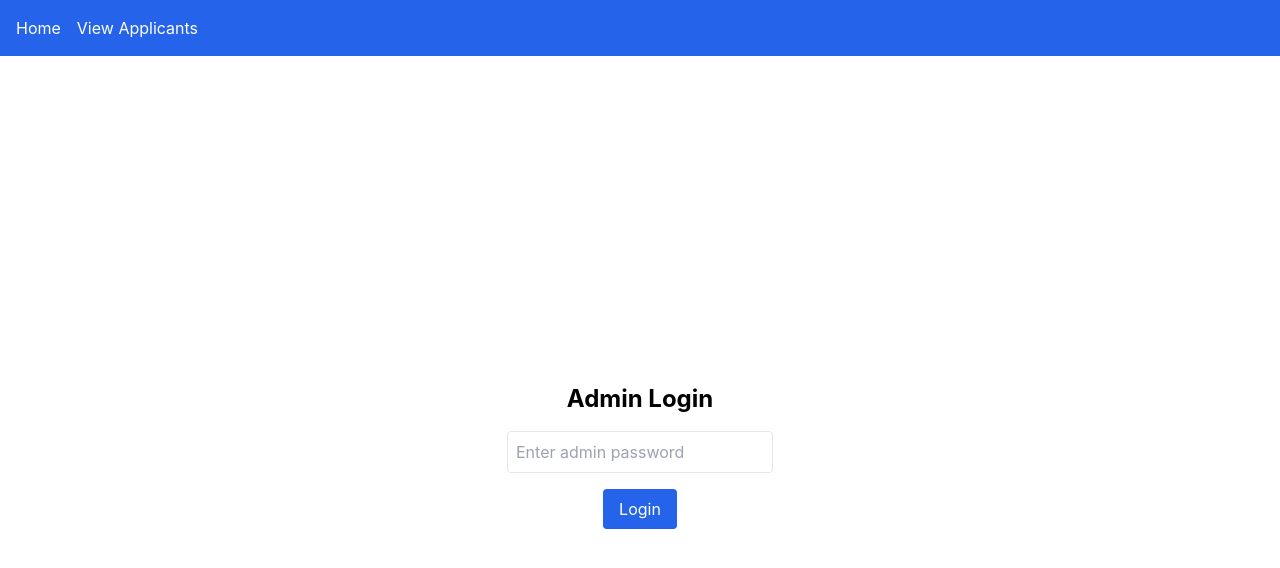
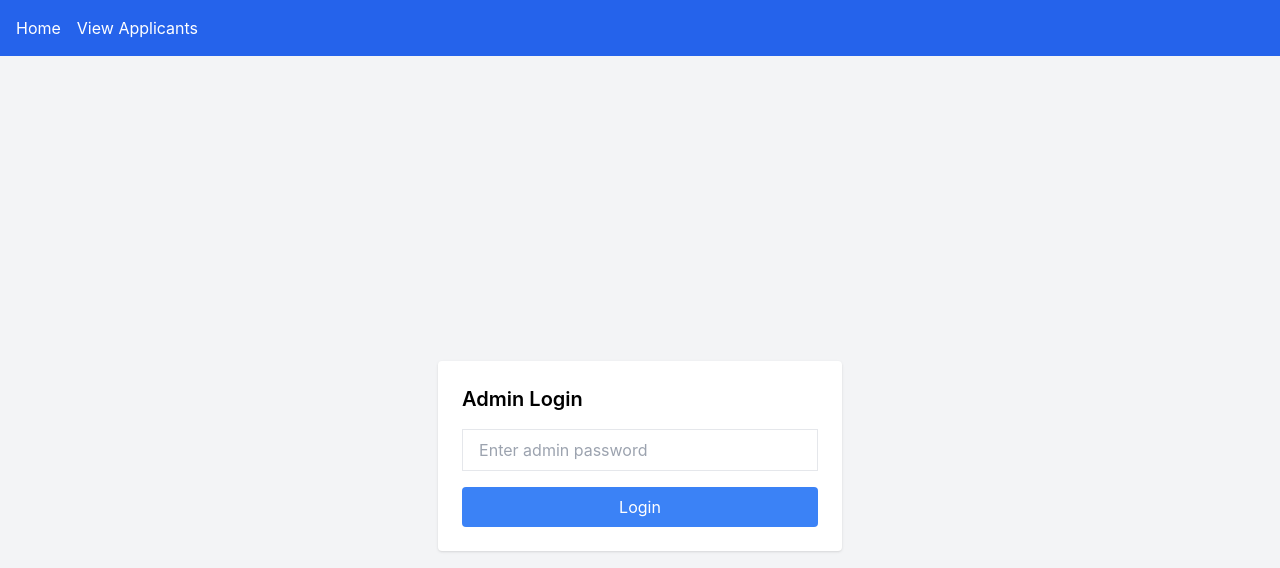
Before and after one commit to ZaidKhan26/mern-frontend, a React (Create React App) app: page /admin in a window 1280 px wide. Shown: the top 568 px of the page. Built offline with nearby package versions, Linux system fonts and the light colour scheme.

Commit message:
Update: Add delete applicant method in admin view

```diff
--- a/src/pages/Admin.jsx
+++ b/src/pages/Admin.jsx
@@ -1,44 +1,71 @@
 import React, { useEffect, useState } from "react";
+
+const ADMIN_PASSWORD = "admin123"; // 🔐 Change this to something stronger
 
 function Admin() {
   const [applicants, setApplicants] = useState([]);
-  const [isAuthenticated, setIsAuthenticated] = useState(false);
-  const [password, setPassword] = useState("");
+  const [authenticated, setAuthenticated] = useState(false);
+  const [inputPassword, setInputPassword] = useState("");
 
-  useEffect(() => {
-    if (isAuthenticated) {
+  const fetchApplicants = () => {
     fetch("https://mern-backend-8asj.onrender.com/api/applicants")
       .then((res) => res.json())
       .then((data) => setApplicants(data))
       .catch((error) => console.error("Error fetching applicants:", error));
+  };
+
+  useEffect(() => {
+    if (authenticated) {
+      fetchApplicants();
     }
-  }, [isAuthenticated]);
+  }, [authenticated]);
 
-  const handleLogin = () => {
-    if (password === "Zaid123") {
-      setIsAuthenticated(true);
+  const handleDelete = async (id) => {
+    const confirmDelete = window.confirm("Are you sure you want to delete this applicant?");
+    if (!confirmDelete) return;
+
+    try {
+      const res = await fetch(`https://mern-backend-8asj.onrender.com/api/applicants/${id}`, {
+        method: "DELETE",
+      });
+      if (res.ok) {
+        alert("Applicant deleted successfully.");
+        fetchApplicants(); // refresh the list
       } else {
-      alert("Incorrect password!");
+        alert("Failed to delete applicant.");
+      }
+    } catch (err) {
+      console.error("Error deleting applicant:", err);
     }
   };
 
-  if (!isAuthenticated) {
+  const handleLogin = () => {
+    if (inputPassword === ADMIN_PASSWORD) {
+      setAuthenticated(true);
+    } else {
+      alert("Incorrect password");
+    }
+  };
+
+  if (!authenticated) {
     return (
-      <div className="min-h-screen flex flex-col items-center justify-center bg-white">
-        <h1 className="text-2xl font-bold mb-4">Admin Login</h1>
+      <div className="flex items-center justify-center min-h-screen bg-gray-100">
+        <div className="bg-white p-6 rounded shadow">
+          <h2 className="text-xl font-semibold mb-4">Admin Login</h2>
           <input
             type="password"
+            className="border px-4 py-2 w-full mb-4"
             placeholder="Enter admin password"
-          value={password}
-          onChange={(e) => setPassword(e.target.value)}
-          className="border p-2 rounded mb-4"
+            value={inputPassword}
+            onChange={(e) => setInputPassword(e.target.value)}
           />
           <button
             onClick={handleLogin}
-          className="bg-blue-600 text-white px-4 py-2 rounded"
+            className="bg-blue-500 text-white px-4 py-2 rounded hover:bg-blue-600 w-full"
           >
             Login
           </button>
+        </div>
       </div>
     );
   }
@@ -59,9 +86,14 @@ function Admin() {
               <p>Skills: {applicant.skills}</p>
               <p>Motivation: {applicant.motivation}</p>
               <p className="text-gray-500 text-sm">
-                Submitted on:{" "}
-                {new Date(applicant.createdAt).toLocaleDateString()}
+                Submitted on: {new Date(applicant.createdAt).toLocaleDateString()}
               </p>
+              <button
+                onClick={() => handleDelete(applicant._id)}
+                className="mt-4 bg-red-500 text-white px-4 py-2 rounded hover:bg-red-600"
+              >
+                Delete
+              </button>
             </div>
           ))}
         </div>
```
Lines whose indentation alone changed are shown as unchanged.
